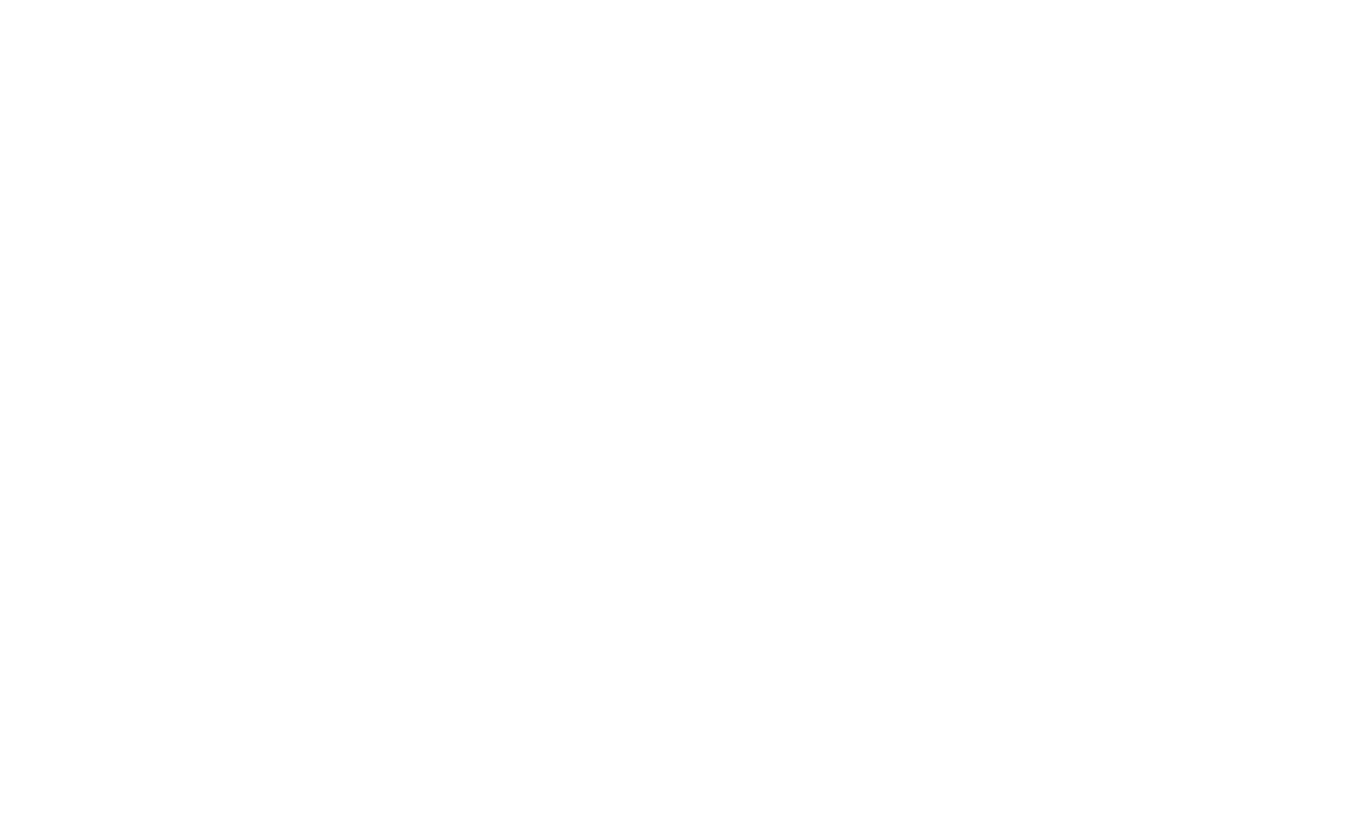
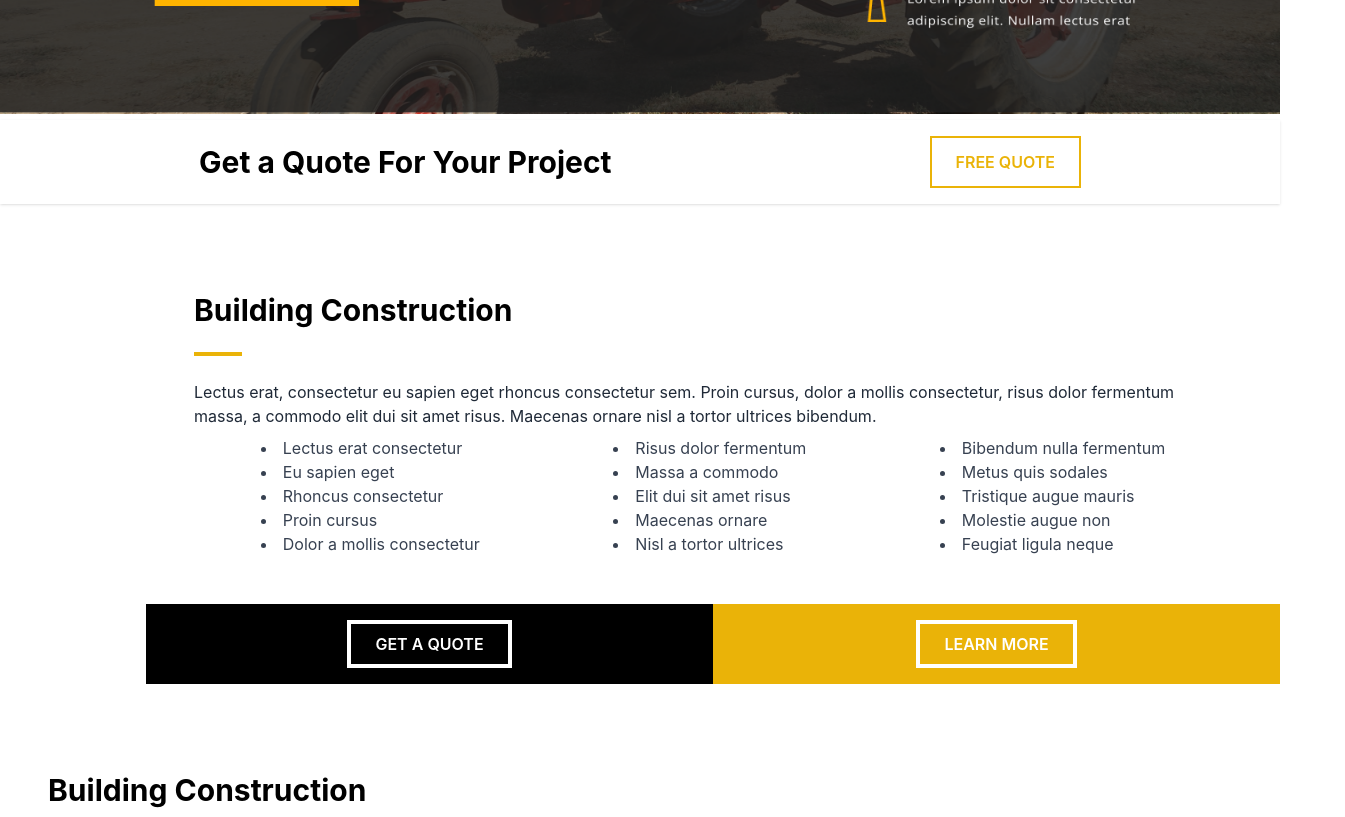
Before and after one commit to Amir9eng/construction, a Next.js app: page /Services in a window 1280 px wide. Before the commit this address had no page. Shown: the part 480-1297 px from the top of the page, 1345 px wide, since content can reach past the window. Before the commit the page ends 800 px from the top, so only its background shows below. Built offline with nearby package versions, Linux system fonts and the light colour scheme.

Commit message:
Services page

```diff
--- /dev/null
+++ b/components/SideBar.jsx
@@ -0,0 +1,57 @@
+import React from 'react'
+
+const SideBar = () => {
+  return (
+
+      <div className=' w-[1134px] bg-grey-200'>
+        <div className='p-12'>
+          <p className='font-bold text-3xl'>Building Construction</p>
+          <div className='h-1 bg-yellow-500 w-[3rem] my-6'></div>
+          <p className='text-gray-800'>
+            Lectus erat, consectetur eu sapien eget rhoncus consectetur sem.
+            Proin cursus, dolor a mollis consectetur, risus dolor fermentum
+            massa, a commodo elit dui sit amet risus. Maecenas ornare nisl a
+            tortor ultrices bibendum.{' '}
+          </p>
+          <div className='flex text-gray-700 mt-2 justify-around'>
+            {' '}
+            <ul className='list-disc list-inside'>
+              <li>Lectus erat consectetur</li>
+              <li>Eu sapien eget</li>
+              <li>Rhoncus consectetur</li>
+              <li>Proin cursus</li>
+              <li>Dolor a mollis consectetur</li>
+            </ul>
+            <ul className='list-disc list-inside'>
+              <li>Risus dolor fermentum</li>
+              <li>Massa a commodo</li>
+              <li>Elit dui sit amet risus</li>
+              <li>Maecenas ornare</li>
+              <li>Nisl a tortor ultrices</li>
+            </ul>
+            <ul className='list-disc list-inside'>
+              <li>Bibendum nulla fermentum</li>
+              <li>Metus quis sodales</li>
+              <li>Tristique augue mauris</li>
+              <li>Molestie augue non</li>
+              <li>Feugiat ligula neque</li>
+            </ul>
+          </div>
+        </div>
+        <div className='flex'>
+          <aside className='bg-black flex justify-center py-4 w-1/2'>
+            <button className='border-4 border-white px-6 py-2 text-white font-semibold'>
+              GET A QUOTE
+            </button>
+          </aside>
+          <aside className='bg-yellow-500 flex justify-center py-4 w-1/2'>
+            <button className='border-4 border-white px-6 py-2 text-white font-semibold'>
+              LEARN MORE
+            </button>
+          </aside>
+        </div>
+      </div>
+  )
+}
+
+export default SideBar
--- /dev/null
+++ b/pages/Services.jsx
@@ -0,0 +1,42 @@
+import Image from 'next/image'
+import React from 'react'
+import SideBar from '../components/SideBar'
+import DefaultLayout from '../layouts/Default'
+
+const Services = () => {
+  return (
+    <DefaultLayout>
+      <Image
+        alt='portfolio'
+        width={1440}
+        height={569}
+        src='/media/Services.png'
+      />
+      <div className='flex shadow justify-around px-10 py-4'>
+        <p className='text-3xl font-bold mt-2'>Get a Quote For Your Project</p>
+        <button className='border-2 border-yellow-500 px-6 py-3 text-yellow-500 font-semibold'>
+          FREE QUOTE
+        </button>
+      </div>
+      <section className='py-10 w-full flex justify-end'>
+        <SideBar />
+      </section>
+      <section>
+        <SideBar />
+      </section>
+      <section>
+        <iframe
+          src='https://www.google.com/maps/embed?pb=!1m18!1m12!1m3!1d3946.1164444737738!2d4.556789814102137!3d8.488057699564983!2m3!1f0!2f0!3f0!3m2!1i1024!2i768!4f13.1!3m3!1m2!1s0x103653d02955baab%3A0x853065ad7b6bd4ab!2sCodevillage%20Limited!5e0!3m2!1sen!2sng!4v1661606062456!5m2!1sen!2sng'
+          width='1345'
+          height='450'
+          style={{ border: 0 }}
+          allow='fullscreen'
+          loading='lazy'
+          referrerPolicy='no-referrer-when-downgrade'
+        ></iframe>
+      </section>
+    </DefaultLayout>
+  )
+}
+
+export default Services
```
Also changed, not shown: public/media/Services.png (added).
